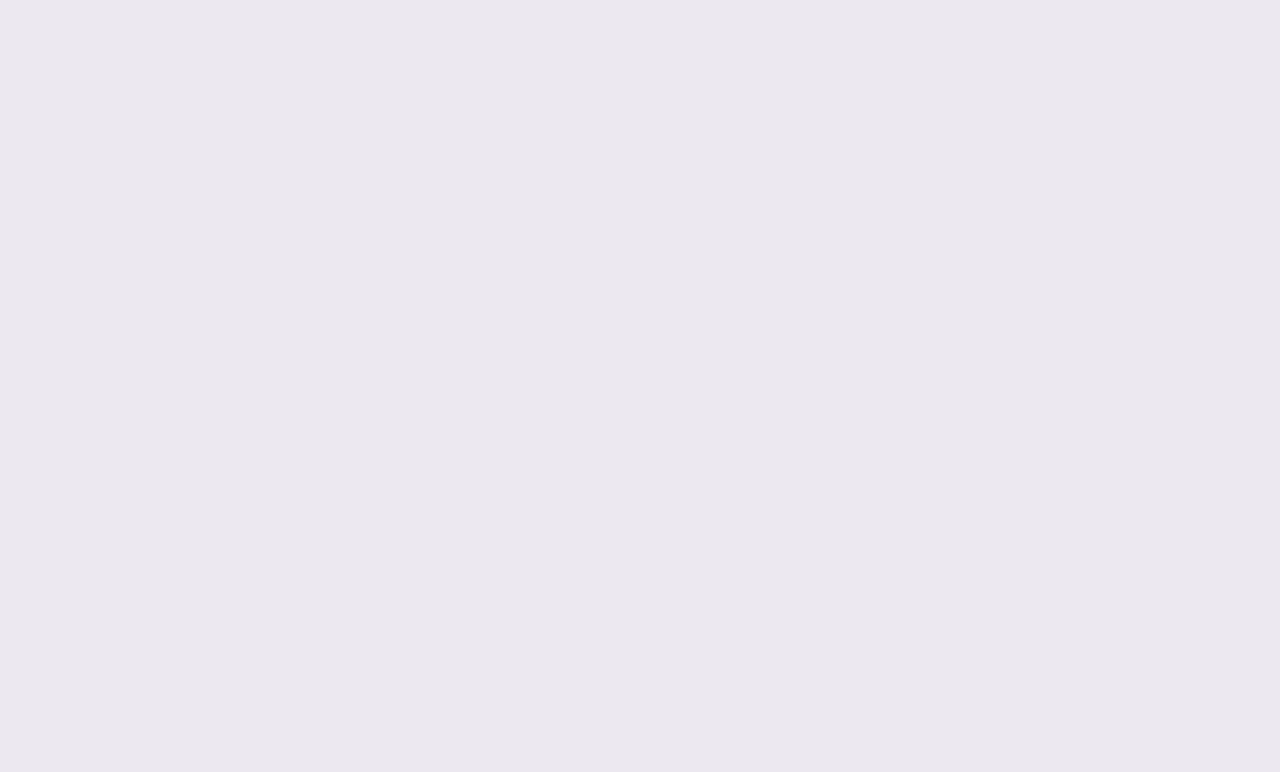
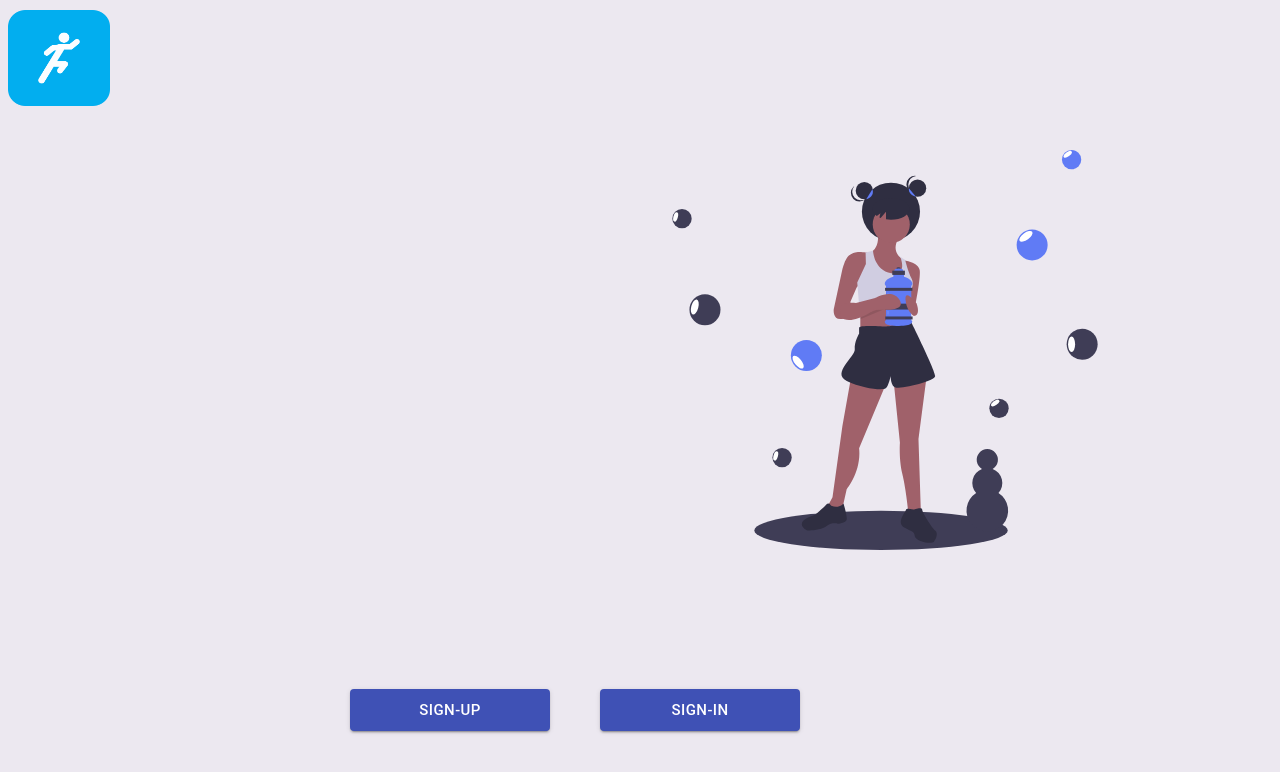
Before and after one commit to ifelsejet/HackDavis-2021, a React (Create React App) app in the folder my-app/: page /sign_in in a window 1280 px wide. Shown: the top 772 px of the page. Built offline with nearby package versions, Linux system fonts and the light colour scheme.

Commit message:
updated logos

```diff
--- a/my-app/src/App.js
+++ b/my-app/src/App.js
@@ -2,6 +2,7 @@
 import logo from './logo.svg';
 import './App.css';
 import landing from './pages/Landing/landing';
+import sign_in from './pages/Landing/sign_in';
 import {
   BrowserRouter as Router,
   Switch,
@@ -23,6 +24,7 @@ function App() {
             {/* <Route path = "/" component={Home}/> */}
             {/* <Route path = "/record" component={Record}/> */}
             <Route path = "/landing" component={landing}/>
+            <Route path = "/sign_in" component={sign_in}/>
            </div>
 
            </Router>
--- /dev/null
+++ b/my-app/src/pages/Landing/sign_in.css
@@ -0,0 +1,31 @@
+body {background-color: rgba(234, 229, 238, 0.884);}
+
+#like {
+    width: 50%;
+    height: 50%;
+    position: fixed;
+    right: 75px;
+    bottom: 250px;
+    /* float: right; */
+
+}
+#logo {
+    position: fixed;
+    width: 8%;
+    height: 12%;
+    top: 10px;
+    left: 8px;
+
+    /* float: right; */
+
+}
+
+body {position: fixed;
+    left: 600px;
+    bottom: 69px }
+
+h3 {
+    position: fixed;
+    left: 350px;
+    bottom: 50px;
+}
--- /dev/null
+++ b/my-app/src/pages/Landing/sign_in.js
@@ -0,0 +1,47 @@
+
+import './sign_in.css';
+
+import like from './svg/sign_in.svg';
+import logo from './svg/logo.png';
+
+import ReactDOM from 'react-dom';
+import Button from '@material-ui/core/Button';
+import { positions } from '@material-ui/system';
+
+import {
+    BrowserRouter as Router,
+    Switch,
+    Route,
+    Link,
+    useRouteMatch,
+    useParams
+  } from "react-router-dom";
+
+
+function landing() {
+  return (
+    <div className="App">
+
+
+  <img src={like} id = "like" alt = 'like' />
+  <img src={logo} id = "logo" alt = 'logo' />
+  <h3>
+
+
+  <Button variant="contained" color="primary" size = "large" href="#contained-buttons"
+  style = {{maxWidth: '200px', maxHeight: '200px', minWidth: '200px', minHeight: 'px'}} >
+      Sign-up
+    </Button>
+    </h3>
+
+    <body>
+      <Button variant="contained" color="primary" size = "large" href="#contained-buttons"
+      style = {{maxWidth: '200px', maxHeight: '200px', minWidth: '200px', minHeight: 'px'}}>
+  Sign-in </Button>
+  </body>
+
+    </div>
+  );
+}
+
+export default landing;
```
Also changed, not shown: my-app/src/pages/Landing/svg/sign_in.svg (added).
